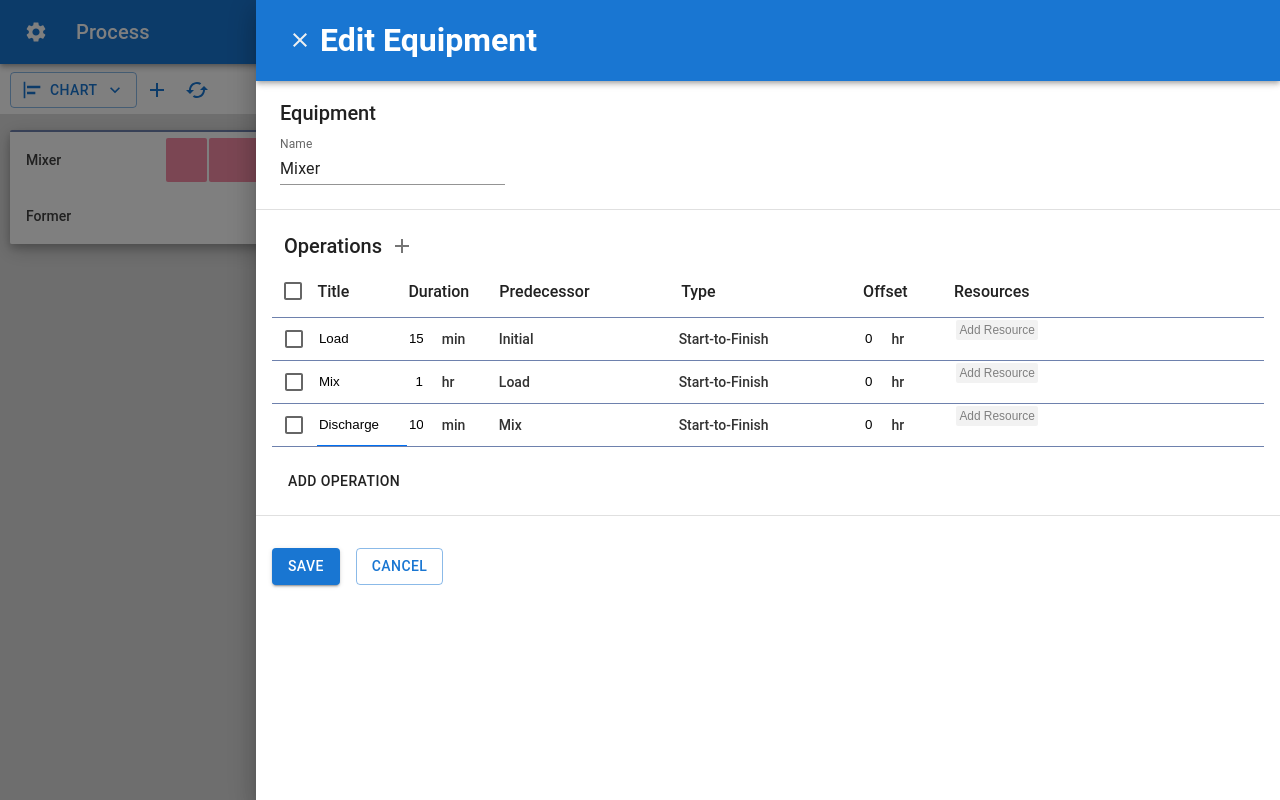
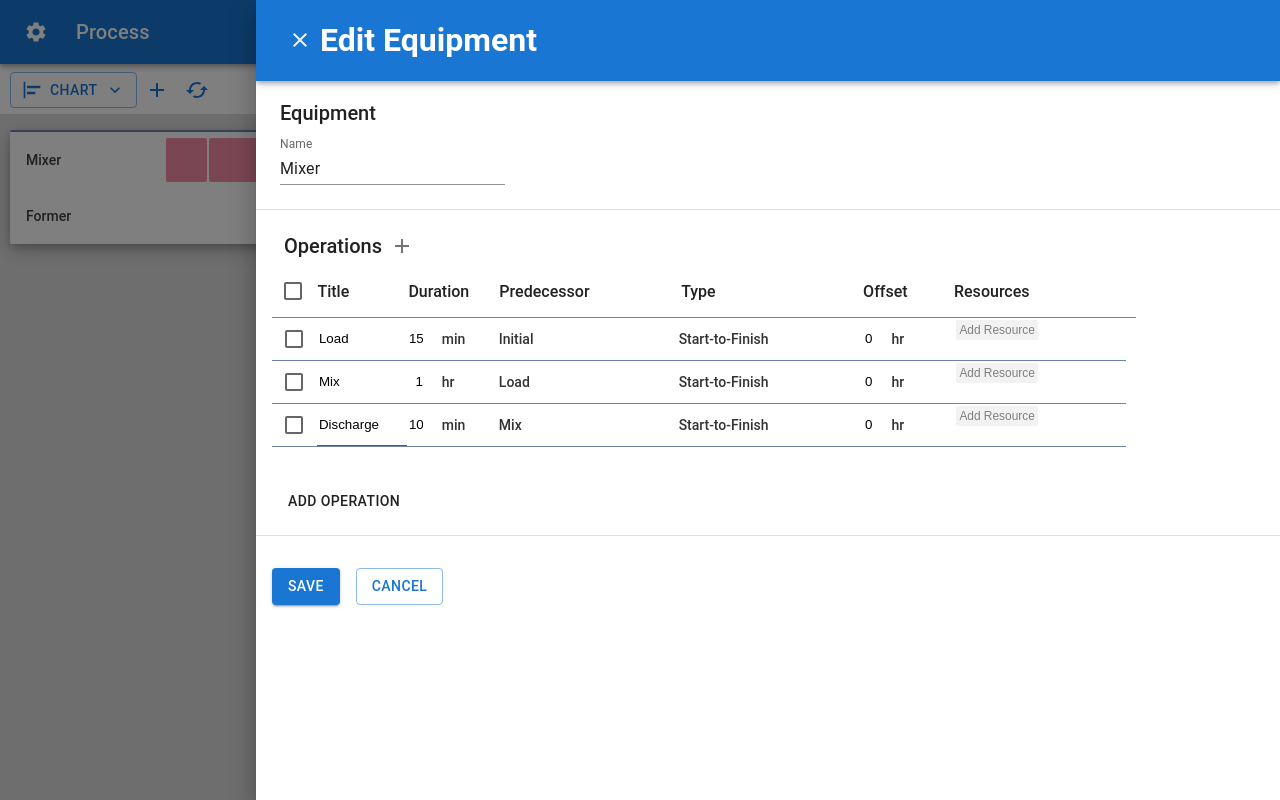
Before and after one commit to mama4294/process-app, a Next.js app: page / in a window 1280 px wide. Both pictures are taken after a click on the item 186 px from the left and 160 px from the top of the page. Built offline with nearby package versions, Linux system fonts and the light colour scheme.

Commit message:
fixes hidden dropdown bug. Adds duplicate equipment feature

```diff
--- a/components/equipment/actionMenu.js
+++ b/components/equipment/actionMenu.js
@@ -69,12 +69,12 @@ const ActionMenu = ({
             </ListItemIcon>
             <ListItemText>Edit</ListItemText>
           </MenuItem>
-          {/* <MenuItem onClick={handleDuplicate}>
+          <MenuItem onClick={handleDuplicate}>
             <ListItemIcon>
               <ContentCopyIcon fontSize="small" />
             </ListItemIcon>
             <ListItemText>Duplicate</ListItemText>
-          </MenuItem> */}
+          </MenuItem>
           <MenuItem onClick={handleDelete}>
             <ListItemIcon>
               <DeleteIcon fontSize="small" />
--- a/components/equipment/editEquipment.js
+++ b/components/equipment/editEquipment.js
@@ -217,7 +217,7 @@ const EquipmentInputForm = ({ mode, handleClose }) => {
         />
       </Box>
       <Divider />
-      <Box sx={{ p: 2 }}>
+      <Box sx={{ pl: 2, pt: 2, pb: 2 }}>
         <Table
           operations={operations}
           error={error}
@@ -271,6 +271,7 @@ const Table = ({
         handleDelete={handleDelete}
         selectedOperations={selectedOperations}
       />
+
       <div className={styles.scrollX}>
         <TableHeader
           operations={operations}
--- a/components/equipment/equipmentOccupancy.js
+++ b/components/equipment/equipmentOccupancy.js
@@ -126,6 +126,8 @@ const UnitRow = ({ unit }) => {
     setIsHovering(false);
   };
 
+  console.log("Equipment", unit);
+
   return (
     <div
       className={styles.chartRow}
--- a/components/inputs/dropdown.js
+++ b/components/inputs/dropdown.js
@@ -46,6 +46,7 @@ const Dropdown = ({ disabled, ...props }) => {
       styles={customStyles}
       className={styles.dropdown}
       isDisabled={disabled}
+      menuPosition="fixed"
       {...props}
     />
   );
--- a/contexts/equipmentContext.js
+++ b/contexts/equipmentContext.js
@@ -281,17 +281,18 @@ export const EquipmentProvider = ({ children }) => {
   const duplicate = (id) => {
     const copy = findEquipmentById(id);
     const updatedCopy = generateNewIds(copy);
-    addEquipment({ ...updatedCopy, title: copy.title + "(Copy)" });
+    addEquipment({ ...updatedCopy, title: copy.title + " (Copy)" });
   };
 
   const generateNewIds = (equipment) => {
+    const newId = generateId();
     const operations = equipment.operations;
     const newOperations = operations.map((op) => {
-      return { ...op, id: generateId() };
+      return { ...op, parentId: newId, id: generateId() };
     });
     const updatedEquip = {
       ...equipment,
-      id: generateId(),
+      id: newId,
       operations: newOperations,
     };
     return updatedEquip;
--- a/styles/operations.module.css
+++ b/styles/operations.module.css
@@ -17,10 +17,12 @@
   grid-template-columns: 5ch 10ch 10ch 20ch 20ch 10ch 20ch 1fr;
   border-bottom: 1px solid #6E81AD;
   align-items: center;
+  width: fit-content;
 }
 
 .scrollX{
   overflow-x: auto;
+  padding-bottom: 20px;
 }
 
 
```
